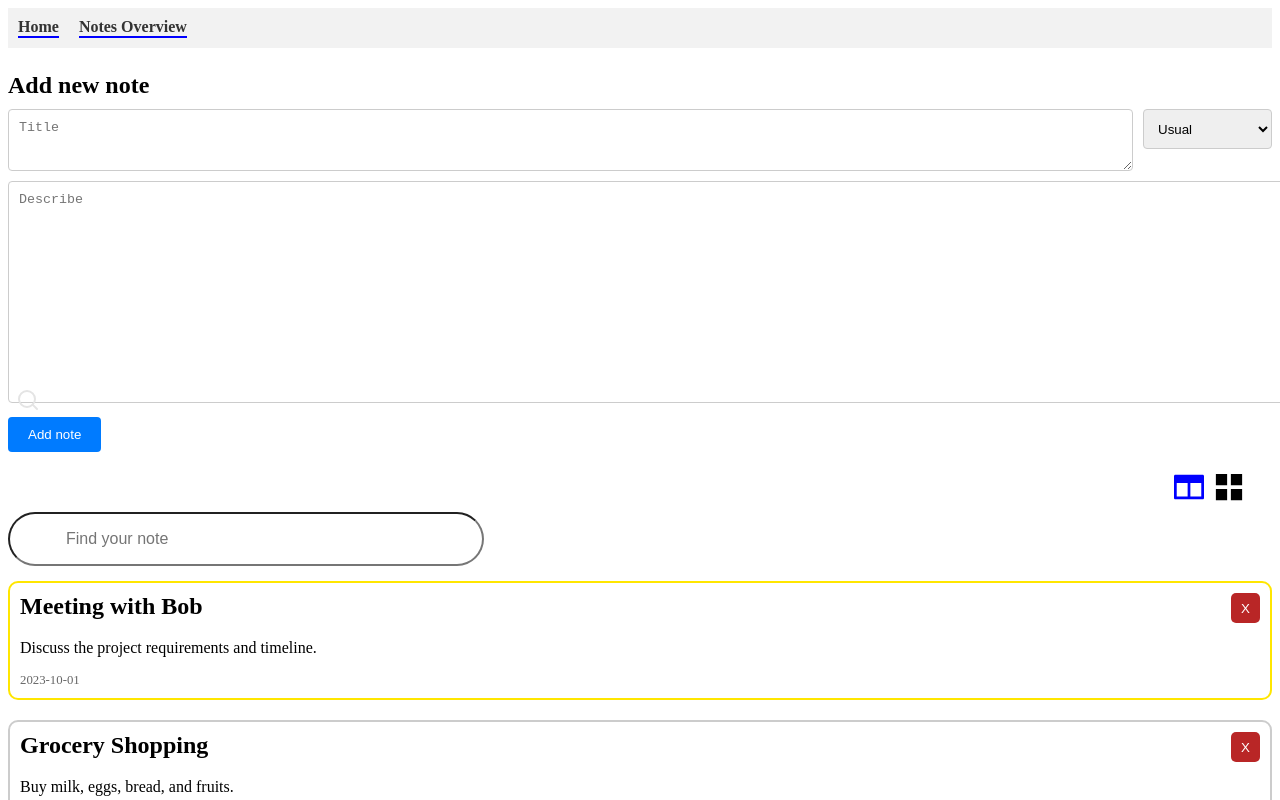
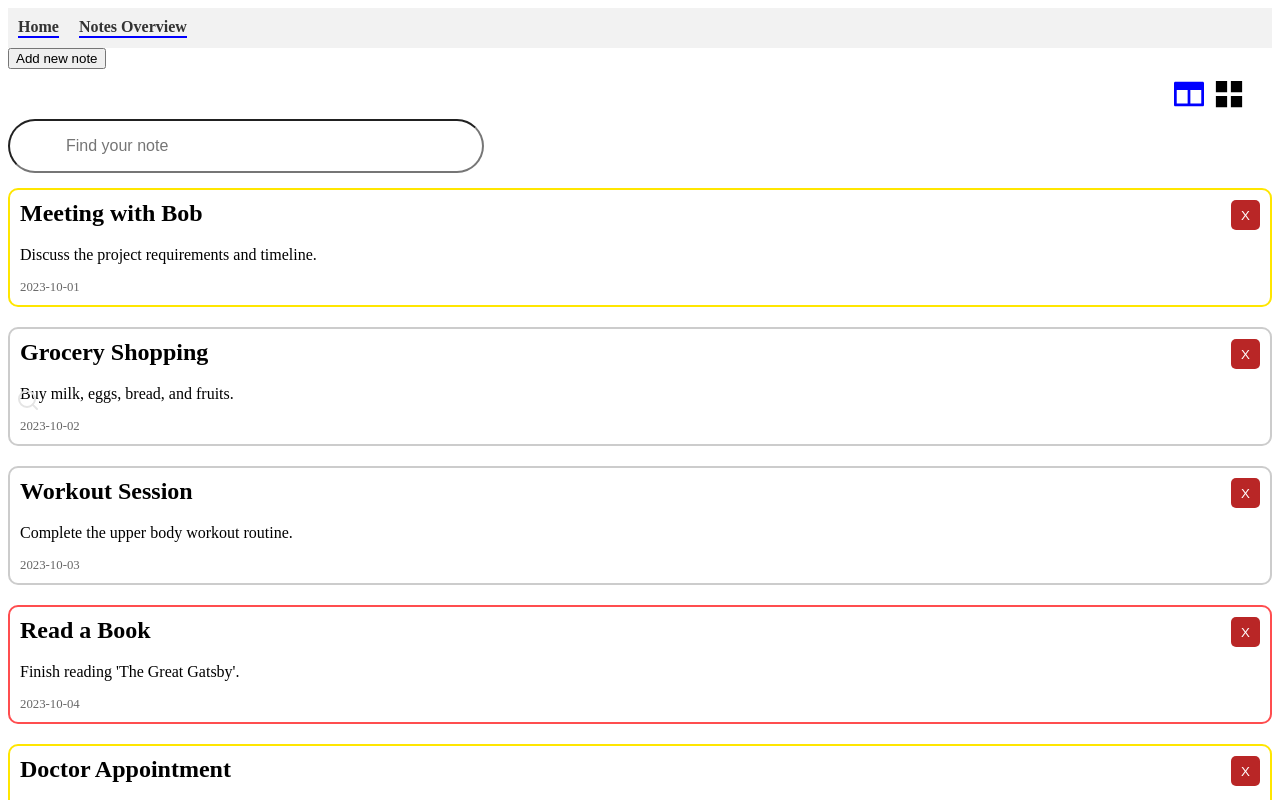
Before and after one commit to S4mm4ael/one-more-recap-project, a Vue app: page /notes in a window 1280 px wide. Shown: the top 800 px of the page. Built offline with nearby package versions, Linux system fonts and the light colour scheme; the HTML template or start-up script is replaced by a standard one.

Commit message:
refactor: Update NotesOverview component to use ModalDefault component for adding new notes

```diff
--- a/src/components/ModalDefault/ModalDefault.vue
+++ b/src/components/ModalDefault/ModalDefault.vue
@@ -18,7 +18,6 @@
 export default {
   props: {
     title: {type: String, required: true},
-    closeModal: {type: Function, required: true},
   },
   methods: {
     handleKeydown(e) {
--- a/src/views/NotesOverview.vue
+++ b/src/views/NotesOverview.vue
@@ -1,6 +1,6 @@
 <template>
   <div class="notes">
-    <NewNote :addNewNote="addNewNote" />
+    <button @click="toggleModal = true">Add new note</button>
     <div class="view-buttons-container">
       <SvgColumns :class="{active: column}" @click="toggleView(true)" />
       <SvgGrids :class="{active: !column}" @click="toggleView(false)" />
@@ -24,6 +24,13 @@
         />
       </div>
     </div>
+    <ModalDefault
+      v-show="toggleModal"
+      :title="modalTitle"
+      @closeModal="closeModal"
+    >
+      <div slot="body"><NewNote :addNewNote="addNewNote" /></div
+    ></ModalDefault>
   </div>
 </template>
 
@@ -34,6 +41,7 @@ import NoteItem from "../components/Note/NoteItem.vue";
 import SvgColumns from "../assets/svg/columns.svg";
 import SvgGrids from "../assets/svg/grids.svg";
 import SearchBox from "@/components/SearchBox/SearchBox.vue";
+import ModalDefault from "@/components/ModalDefault/ModalDefault.vue";
 
 export default {
   name: "NotesOverview",
@@ -43,12 +51,15 @@ export default {
     SvgColumns,
     SvgGrids,
     SearchBox,
+    ModalDefault,
   },
   data() {
     return {
       notes: mockedNotes,
       column: true,
       searchQuery: "",
+      toggleModal: false,
+      modalTitle: "Add new note",
     };
   },
   computed: {
@@ -75,6 +86,10 @@ export default {
     },
     toggleView(isColumn) {
       this.column = isColumn;
+    },
+    closeModal() {
+      console.log("called");
+      this.toggleModal = false;
     },
   },
 };
```
